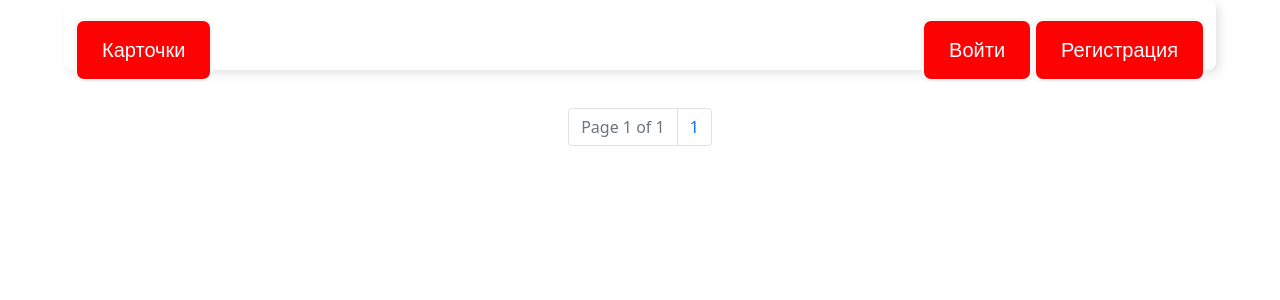
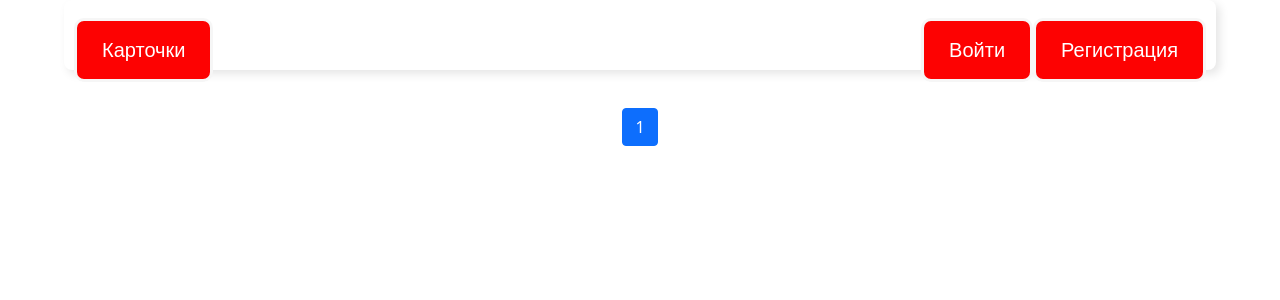
Before and after one commit to nazaroviktor2/michelin-dictator, a Django app: page / in a window 1280 px wide. Shown: the top 300 px of the page. Run offline with Django 4.2, Linux system fonts and the light colour scheme; data that the repository does not hold is empty.

Commit message:
Beautiful pagination

```diff
--- a/michelinDictator/michelinDictator/settings.py
+++ b/michelinDictator/michelinDictator/settings.py
@@ -36,6 +36,8 @@ INSTALLED_APPS = [
     'django.contrib.messages',
     'django.contrib.staticfiles',
     'django_filters',
+
+
 
     "card",
     "users",
--- a/michelinDictator/templates/index.html
+++ b/michelinDictator/templates/index.html
@@ -77,34 +77,42 @@
 
 
     {% endfor %}
-    <nav aria-label="Page navigation example">
+
+<nav aria-label="Page navigation" style="margin-top: 1%;">
   <ul class="pagination justify-content-center">
       {% if cards.has_previous %}
       <li class="page-item">
-          <a href="?page={{ cards.previous_page_number }}" class="page-link">Previous</a>
+        <a class="page-link" href="?page=1" aria-label="Previous">
+          <span aria-hidden="true">&laquo;</span>
+          <span class="sr-only">В начало</span>
+        </a>
       </li>
-
-        {% endif %}
-        <!-- БЛОК НИЖЕ ТЕБЕ МЕНЯТЬ!!-->
-          <li class="page-item disabled">
-            <a href="#" class="page-link">Page {{ cards.number }} of {{cards.paginator.num_pages }}</a>
-          </li>
-        {% if cards.has_next %}
-        <li class="page-item ">
-          <a href="?page={{ cards.next_page_number }}" class="page-link">Next</a>
+      <li class="page-item">
+        <a href="?page={{ cards.previous_page_number }}" class="page-link">&lsaquo; Предыдущая</a>
       </li>
       {% endif %}
 
-           {% for i in nums %}
+      {% for n in cards.paginator.page_range %}
+        {% if cards.number == n %}
+          <li class="page-item active">
+            <span class="page-link">{{ n }}<span class="sr-only"></span></span>
+          </li>
+        {% elif n > cards.number|add:'-3' and n < cards.number|add:'3' %}
+          <li class="page-item"><a class="page-link" href="?page={{ n }}">{{ n }}</a></li>
+        {% endif %}
+      {% endfor %}
+
+      {% if cards.has_next %}
+      <li class="page-item ">
+        <a href="?page={{ cards.next_page_number }}" class="page-link">Следущая &rsaquo;</a>
+      </li>
         <li class="page-item">
-     <a class="page-link" href="?page={{ forloop.counter }}">
-         {{ forloop.counter }}
+          <a class="page-link" href="?page={{ cards.paginator.num_pages }}" aria-label="Next">
+            <span class="sr-only">В конец</span>
+            <span aria-hidden="true">&raquo;</span>
           </a>
         </li>
- {% endfor %}
-
+        {% endif %}
 </ul>
 </nav>
-
-
 {% endblock %}
```
Lines whose indentation alone changed are shown as unchanged.
